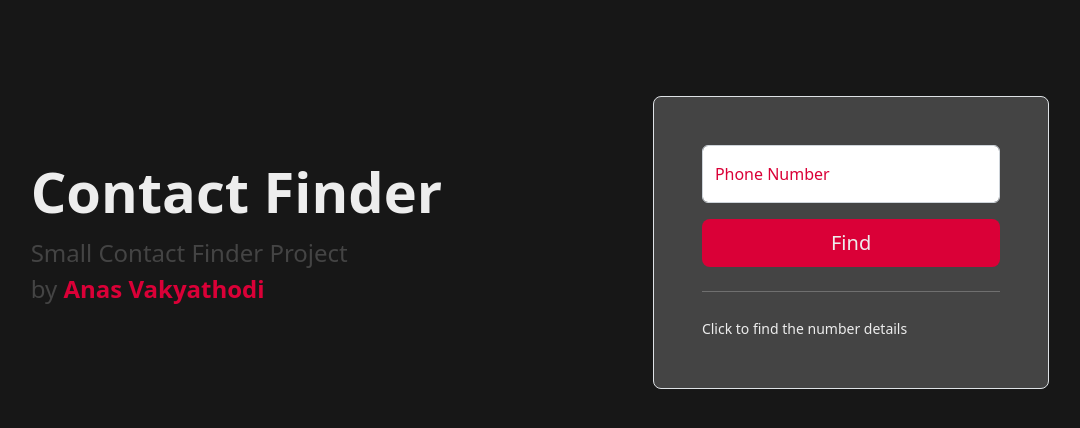
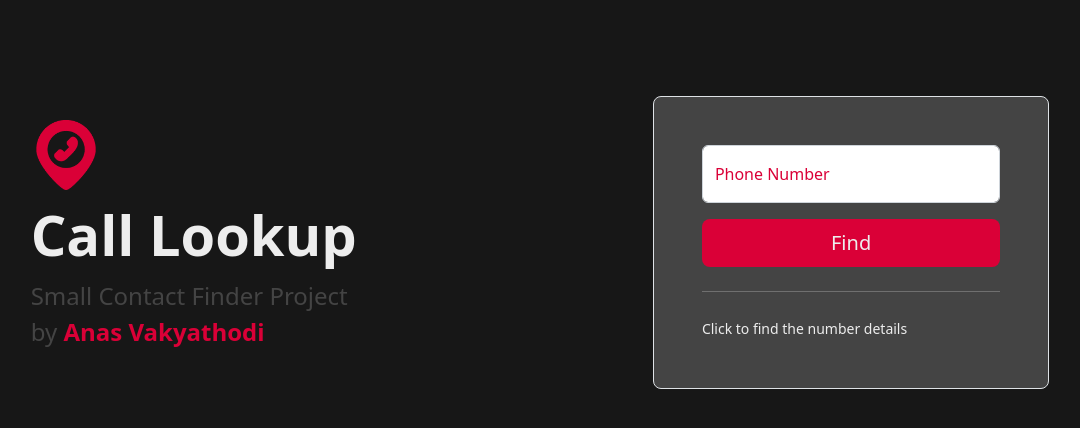
Before and after one commit to anasvakyathodi/NumberFinder, a plain HTML site: page index.html in a window 1280 px wide. Shown: the whole page, without its empty margins (100-1180 px from the left). Drawn offline with nearby package versions, Linux system fonts and the light colour scheme.

Commit message:
Change Project Name [fixes #2]

```diff
--- a/index.html
+++ b/index.html
@@ -3,7 +3,7 @@
   <head>
     <meta charset="utf-8" />
     <meta name="viewport" content="width=device-width, initial-scale=1" />
-    <title>Number Finder</title>
+    <title>Call Lookup</title>
     <link
       href="https://cdn.jsdelivr.net/npm/bootstrap@5.2.0/dist/css/bootstrap.min.css"
       rel="stylesheet"
@@ -39,7 +39,11 @@
     <div class="container col-xl-10 col-xxl-8 px-4 py-5">
       <div class="row align-items-center g-lg-5 py-5">
         <div class="col-lg-7 text-center text-lg-start">
-          <h1 class="display-4 fw-bold lh-1 mb-3">Contact Finder</h1>
+          <div class="pb-3">
+
+            <img heith="70px" width="70px" src="assets/icon.png"/>
+          </div>
+          <h1 class="display-4 fw-bold lh-1 mb-3">Call Lookup</h1>
           <p class="col-lg-10 fs-4">
             Small Contact Finder Project<br />
             by <strong>Anas Vakyathodi</strong>
```
Also changed, not shown: assets/icon.png (added).
